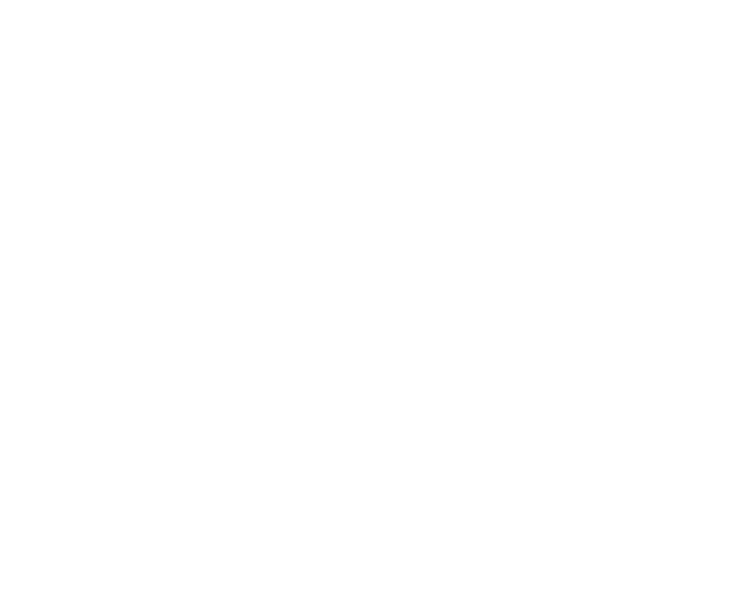
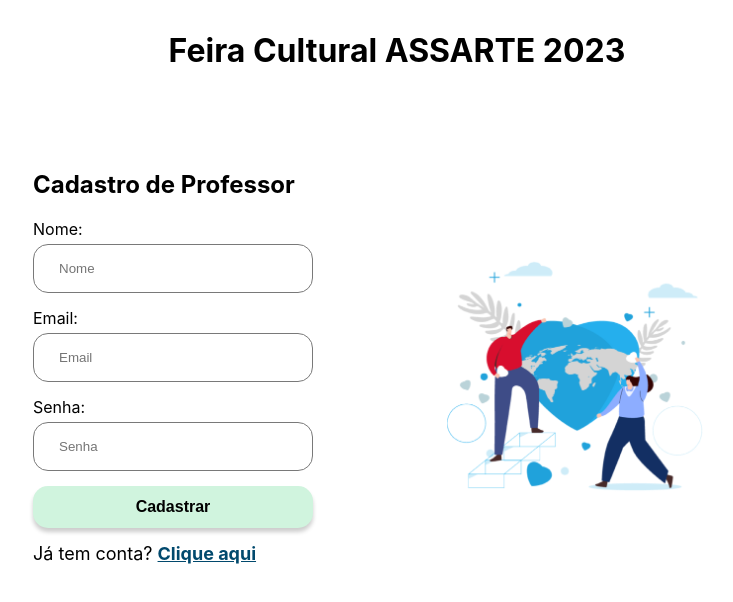
Before and after one commit to Skyerv/gerador-de-certificados-assarte, a React (Create React App) app: page /cadastrar in a window 1280 px wide. Before the commit this address had no page. Shown: the top 602 px of the page, without its empty margins (243-976 px from the left). Built offline with nearby package versions, Linux system fonts and the light colour scheme.

Commit message:
Fiz tela de cadastro do professor

```diff
--- a/src/App.js
+++ b/src/App.js
@@ -2,6 +2,7 @@
 import { BrowserRouter as Router, Routes, Route } from 'react-router-dom';
 import Home from './pages/Home';
 import Login from './pages/Login';
+import RegisterTeacher from './pages/RegisterTeacher';
 
 function App() {
   return (
@@ -9,6 +10,7 @@
       <Routes>
         <Route path="/" element={<Home/>} />
         <Route path="/login" element={<Login/>} />
+        <Route path="/cadastrar" element={<RegisterTeacher/>} />
       </Routes>
     </Router>
   );
--- a/src/pages/Login.js
+++ b/src/pages/Login.js
@@ -1,4 +1,5 @@
 import Nav from '../components/Nav';
+import CustomButton from '../components/CustomButton';
 import '../styles/Login.css';
 import { Link } from 'react-router-dom';
 
@@ -18,7 +19,7 @@
               <label>Senha:</label>
               <input type="password" placeholder="Password" />
             </div>
-            <button type="submit">Logar</button>
+            <CustomButton text='Logar'/>
           </form>
           <p>Não tem conta? <Link to='/cadastrar'>Cadastre aqui</Link></p>
         </div>
--- /dev/null
+++ b/src/pages/RegisterTeacher.js
@@ -0,0 +1,39 @@
+import React from 'react';
+import Nav from '../components/Nav';
+import CustomButton from '../components/CustomButton';
+import '../styles/RegisterTeacher.css';
+import { Link } from 'react-router-dom';
+
+function RegisterTeacher() {
+  return (
+    <div className="register-teacher">
+      <Nav />
+      <div className="register-teacher-container">
+        <div className="register-teacher-form">
+          <h2>Cadastro de Professor</h2>
+          <form>
+            <div className="form-group">
+              <label>Nome:</label>
+              <input type="text" placeholder="Nome" />
+            </div>
+            <div className="form-group">
+              <label>Email:</label>
+              <input type="email" placeholder="Email" />
+            </div>
+            <div className="form-group">
+              <label>Senha:</label>
+              <input type="password" placeholder="Senha" />
+            </div>
+            <CustomButton text='Cadastrar'/>
+          </form>
+          <p>Já tem conta? <Link to='/login'>Clique aqui</Link></p>
+        </div>
+        <div className="register-teacher-image">
+          <img src="/images/loginRegisterImage.png" alt="Cadastro de Professor" />
+        </div>
+      </div>
+    </div>
+  );
+}
+
+export default RegisterTeacher;
--- /dev/null
+++ b/src/styles/RegisterTeacher.css
@@ -0,0 +1,71 @@
+.register-teacher {
+    padding: 10px 20%;
+}
+
+.register-teacher-container {
+    display: flex;
+    align-items: center;
+    margin-top: 80px;
+}
+
+.register-teacher-form {
+    padding: 20px;
+    width: 280px;
+    margin-right: 5%;
+}
+
+.register-teacher-form h2 {
+    margin-top: 0;
+}
+
+.form-group {
+    margin-bottom: 15px;
+}
+
+.form-group label {
+    display: block;
+    margin-bottom: 5px;
+}
+
+.form-group input {
+    width: 100%;
+    padding: 16px 25px;
+    border: 1px solid #797979;
+    border-radius: 15px;
+    box-sizing: border-box;
+}
+
+p {
+    font-size: 18px;
+    margin-top: 15px;
+}
+
+a {
+    text-decoration: underline;
+    color: #01496D;
+    font-weight: bold;
+}
+
+button {
+    background-color: #D0F4DE;
+    border: none;
+    border-radius: 15px;
+    padding: 12px 20px;
+    font-size: 16px;
+    color: #000000;
+    cursor: pointer;
+    outline: none;
+    font-weight: bold;
+    box-shadow: 0px 4px 4px rgba(0, 0, 0, 0.2);
+    width: 100%;
+}
+
+.register-teacher-image {
+    flex: 1;
+    padding: 20px;
+    text-align: center;
+}
+
+.register-teacher-image img {
+    max-width: 70%;
+}
```
